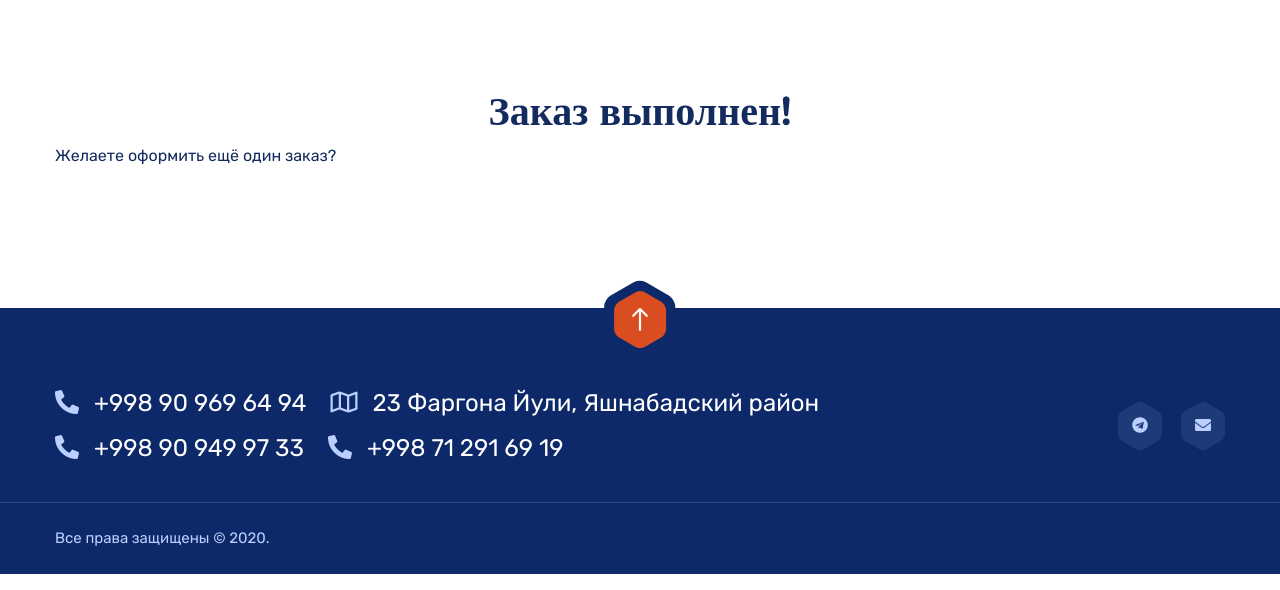
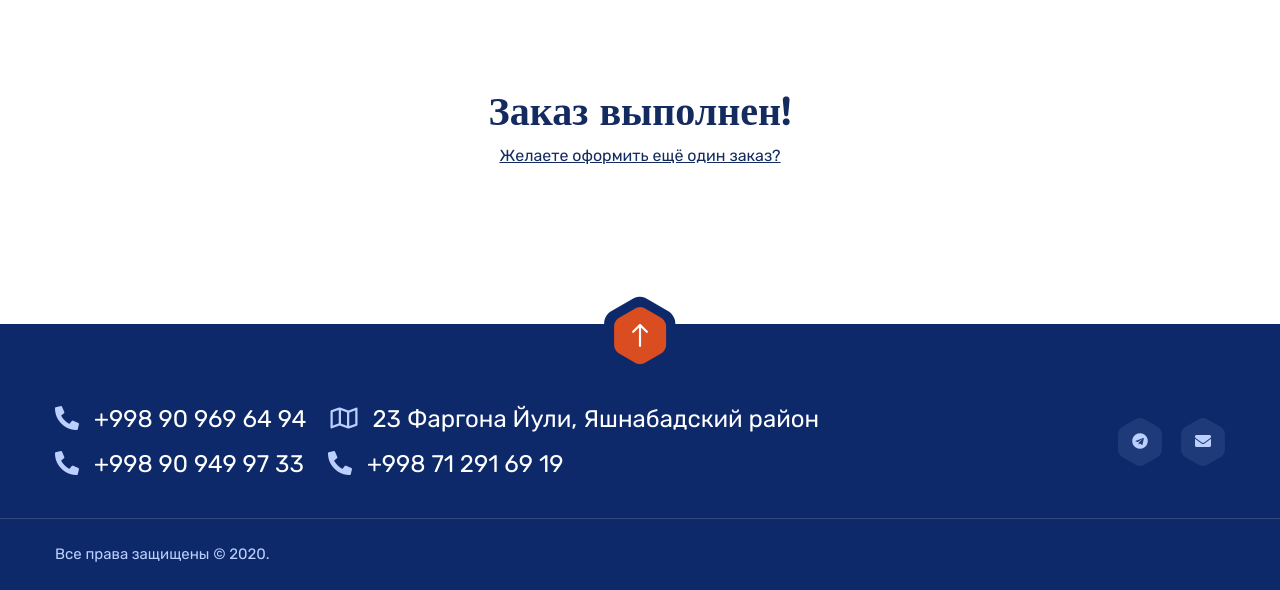
Before and after one commit to Dooweed/bbu_academy, a Django app: page /purchase/form/finished/ in a window 1280 px wide. Shown: the part 261-851 px from the top of the page. Run offline with Django 3.2, Linux system fonts and the light colour scheme; data comes from the database, SQL or seed files in the repository; data that the repository does not hold is empty; some libraries are stand-ins or nearby versions.

Commit message:
Minor changes & Bug fixes

```diff
--- a/templates/purchase/finished.html
+++ b/templates/purchase/finished.html
@@ -36,7 +36,7 @@
                     <p class="text-center">{% translate 'Оплата через Payme успешно выполнена' %}</p>
                 {% endif %}
 
-                <a class="mt-3" href="{% url 'purchase:offer-agreement' %}">{% translate 'Желаете оформить ещё один заказ?' %}</a>
+                <p class="text-center"><a style="text-decoration: underline" class="mt-3" href="{% url 'purchase:offer-agreement' %}">{% translate 'Желаете оформить ещё один заказ?' %}</a></p>
 
             </div><!-- About Wrap 5 -->
         </div>
```
